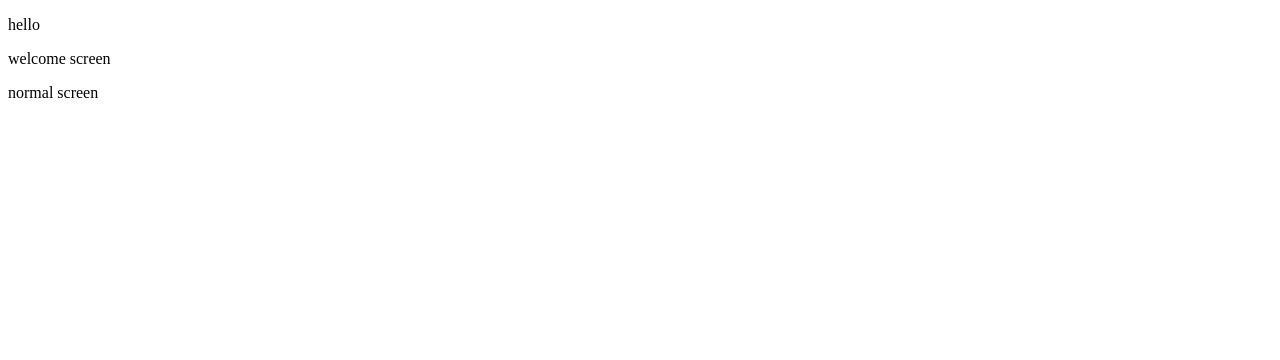
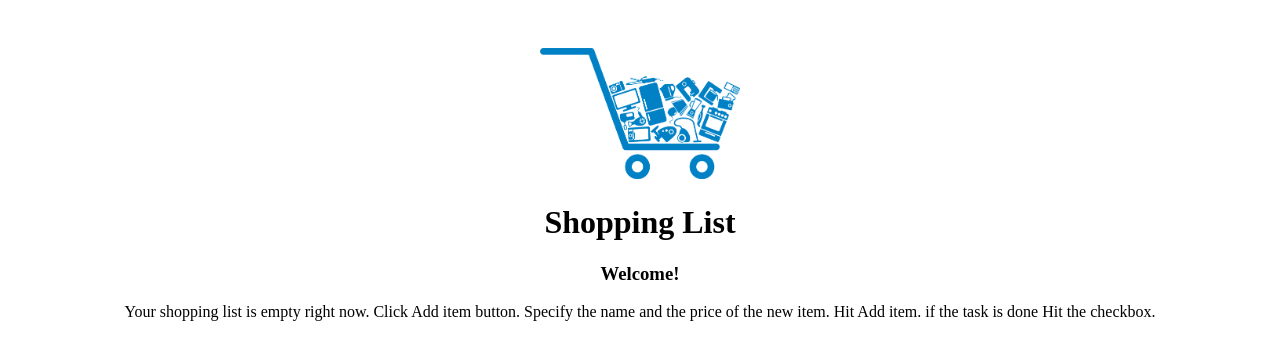
Before and after one commit to HassanObeid89/testing-todo-app, a React (Create React App) app: page / in a window 1280 px wide. Shown: the top 360 px of the page. Built offline with nearby package versions, Linux system fonts and the light colour scheme.

Commit message:
Added welcome screen component and styled it,

```diff
--- a/src/App.jsx
+++ b/src/App.jsx
@@ -1,11 +1,14 @@
+import { useState } from "react";
 import WelcomeScreen from "./components/WelcomeScreen";
 import NormalScreen from "./components/NormalScreen";
+
+import './css/styles.css';
+
 export default function App() {
+  const [list, setList] = useState([])
   return (
     <div className="App">
-      <p>hello</p>
-      <WelcomeScreen/>
-      <NormalScreen/>
+      {list.length === 0 ? <WelcomeScreen/> : <NormalScreen/>}
     </div>
   );
 }
--- a/src/components/WelcomeScreen.jsx
+++ b/src/components/WelcomeScreen.jsx
@@ -1,7 +1,15 @@
+import cart from "../assets/images/cart.png";
 export default function WelcomeScreen() {
-    return (
-        <div>
-            <p>welcome screen</p>
-        </div>
-    )
+  return (
+    <div id="welcome-screen">
+      <img src={cart} alt=''/>
+      <h1>Shopping List</h1>
+      <h3>Welcome!</h3>
+      <p>
+         Your shopping list is empty right now. Click Add item button.
+        Specify the name and the price of the new item. Hit Add item. if the
+        task is done Hit the checkbox.
+      </p>
+    </div>
+  );
 }
--- /dev/null
+++ b/src/css/_base/layout.css
@@ -0,0 +1,4 @@
+.App{
+    text-align: center;
+    margin: 48px;
+}
--- /dev/null
+++ b/src/css/styles.css
@@ -0,0 +1,2 @@
+@import './_base/layout.css';
+@import './templates/welcome-screen.css';
--- /dev/null
+++ b/src/css/templates/welcome-screen.css
@@ -0,0 +1,4 @@
+#welcome-screen img {
+    max-width: 200px;
+    height: auto;
+}
```
Also changed, not shown: src/assets/images/cart.png (added), src/css/_base/variables.css (added).
